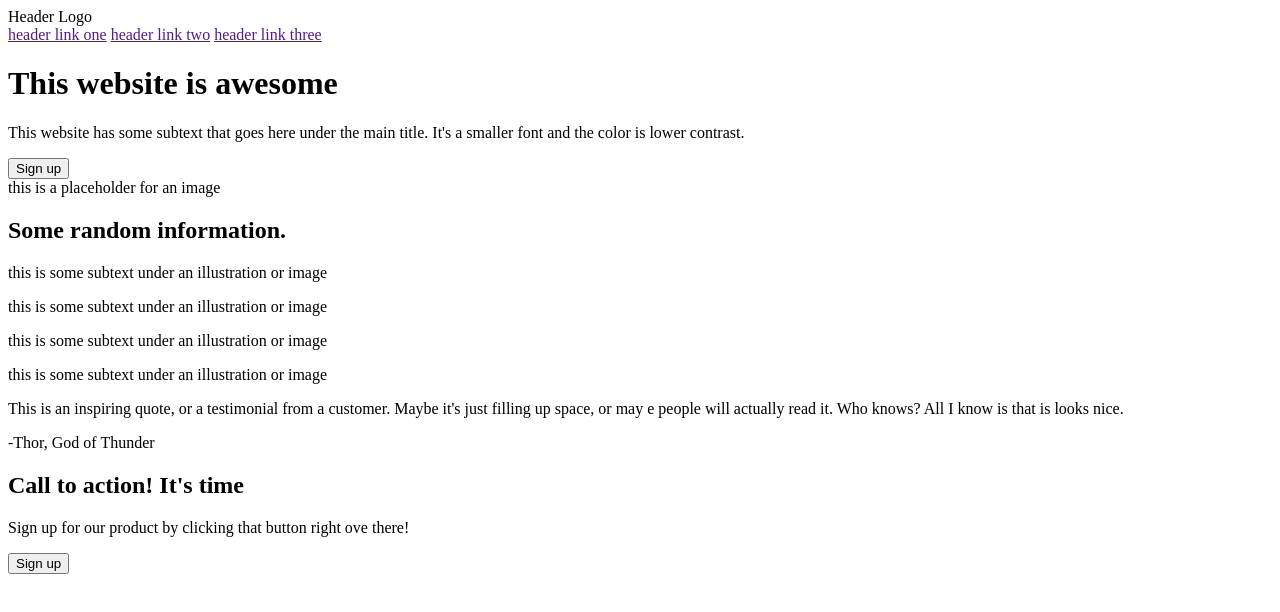
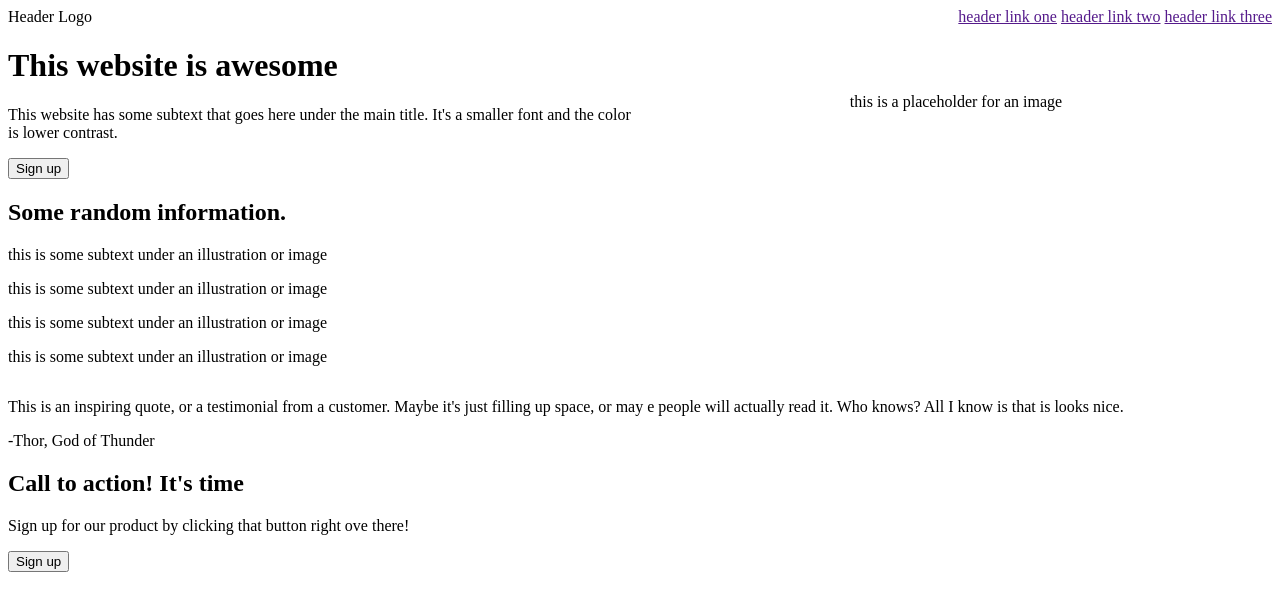
Before and after one commit to jpawz/landing-page, a plain HTML site: page index.html in a window 1280 px wide. Drawn offline with Linux system fonts and the light colour scheme.

Commit message:
group header into flex containers

```diff
--- a/index.html
+++ b/index.html
@@ -2,15 +2,18 @@
 <html lang="en">
   <head>
     <meta charset="UTF-8" />
+    <link rel="stylesheet" href="style.css">
     <title>The website</title>
   </head>
   <body>
     <div class="header">
-      <div class="logo">Header Logo</div>
-      <div class="links">
-        <a href="">header link one</a>
-        <a href="">header link two</a>
-        <a href="">header link three</a>
+      <div class="top-links">
+          <div class="logo">Header Logo</div>
+          <div class="links">
+            <a href="">header link one</a>
+            <a href="">header link two</a>
+            <a href="">header link three</a>
+          </div>
       </div>
       <div class="subtitle">
         <div class="left-subtitle">
--- /dev/null
+++ b/style.css
@@ -0,0 +1,29 @@
+body {
+  display: flex;
+  flex-direction: column;
+}
+
+.header {
+    display: flex;
+    flex-direction: column;
+}
+
+.top-links {
+    display: flex;
+    justify-content: space-between;
+}
+
+.subtitle {
+    display: flex;
+}
+
+.left-subtitle {
+    flex: 1;
+}
+
+.right-subtitle {
+    display: flex;
+    flex: 1;
+    align-items: center;
+    justify-content: center;
+}
```
